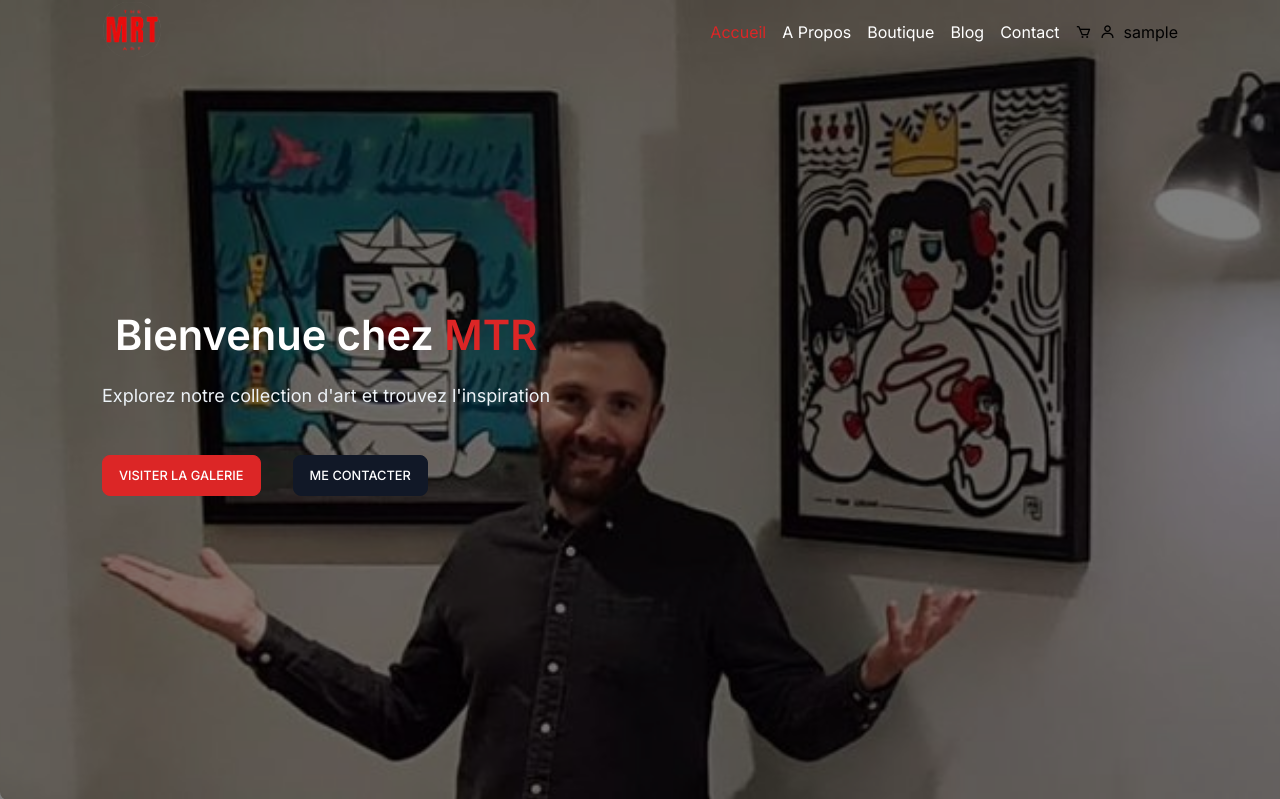
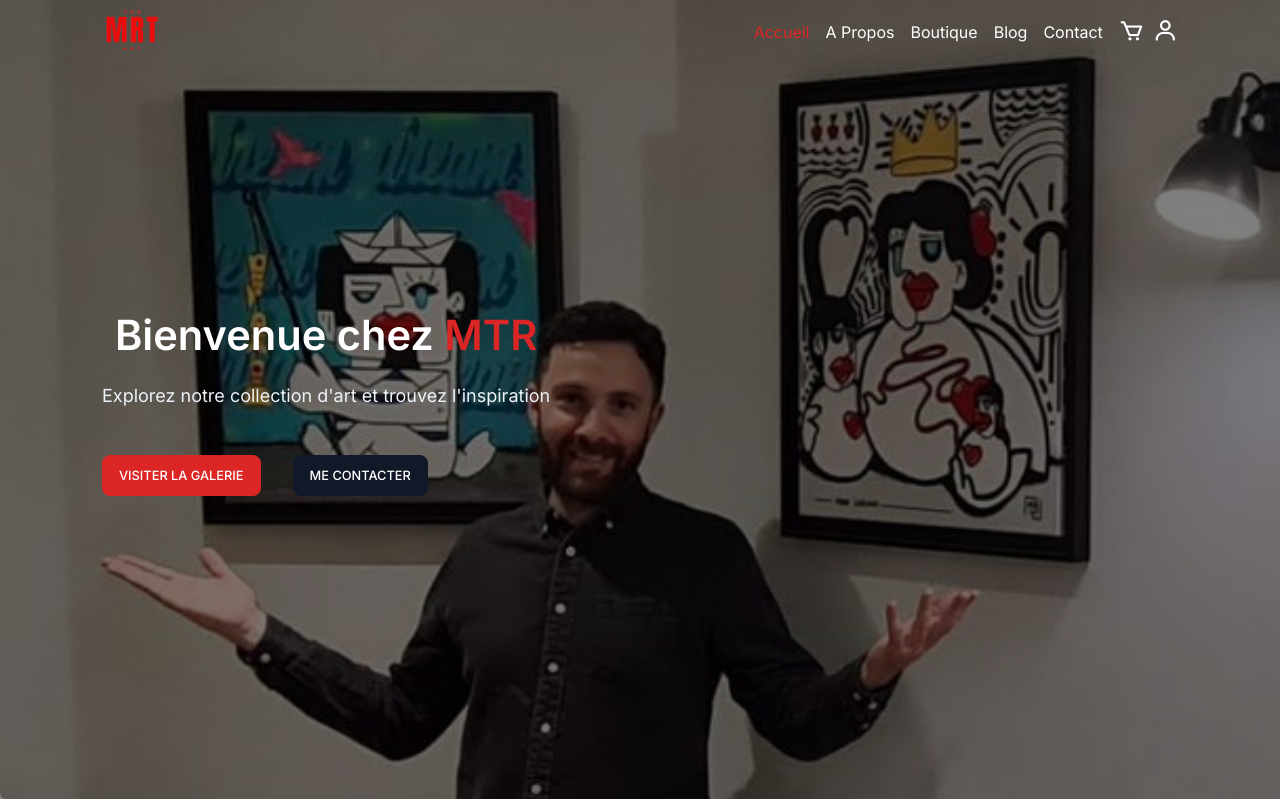
Before and after one commit to AureDulvresse/art_by_mtr, a Django app: page / in a window 1280 px wide. Shown: the top 799 px of the page. Run offline with Django 5.2, Linux system fonts and the light colour scheme; the visitor is signed in with stand-in values (Sample User, id 1); data that the repository does not hold is empty; parts of the project's set-up code (start-up, migrations or seed data) failed here and were passed over; some libraries are stand-ins or nearby versions.

Commit message:
Header updated

```diff
--- a/art_by_mtr/static/css/style.css
+++ b/art_by_mtr/static/css/style.css
@@ -91,8 +91,7 @@ a {
 }
 
 .text-2xl {
-    font-size: 1.2rem;
-    font-weight: 600;
+    font-size: 1.6rem;
 }
 
 .text-4xl {
--- a/art_by_mtr/templates/components/header.html
+++ b/art_by_mtr/templates/components/header.html
@@ -60,9 +60,8 @@
         <li>
           {% if user.is_authenticated %}
           <div class="flex items-center justify-center gap-3">
-            <i class='bx bx-cart'></i>
-            <i class="bx bx-user"></i>
-            {{ user.username }}
+            <i class="bx bx-cart text-2xl text-white"></i>
+            <i class="bx bx-user text-2xl text-white"></i>
           </div>
           {% else %}
          <a href="{% url 'accounts:login' %}" class="btn btn-red"
```
